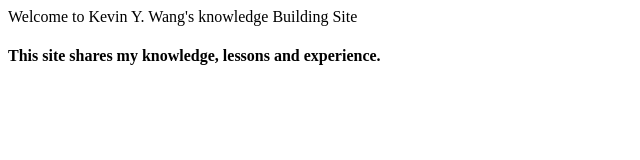
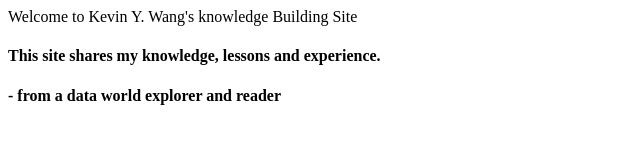
Before and after one commit to KevinYWang/kevinYwang.github.io, a plain HTML site: page index.html in a window 1280 px wide. Shown: the whole page, without its empty margins (0-640 px from the left). Drawn offline with Linux system fonts and the light colour scheme.

Commit message:
Update index.html
update info

```diff
--- a/index.html
+++ b/index.html
@@ -6,6 +6,9 @@
         Welcome to Kevin Y. Wang's knowledge Building Site
         <h4>
             This site shares my knowledge, lessons and experience.
-        </h1>
+        </h4>
+        <h4>
+             - from a data world explorer and reader
+        </h4>
     </body>
 </html>
```
